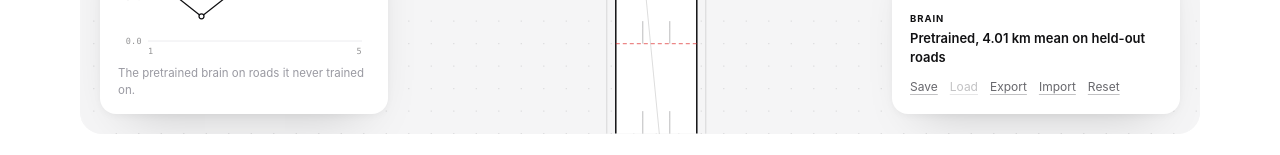
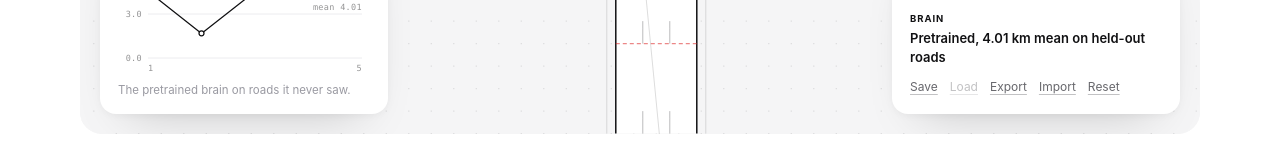
Before and after one commit to Stxqq/self-driving-car, a website with bundled scripts: page index.html in a window 1280 px wide. Shown: the part 946-1101 px from the top of the page. Built offline with nearby package versions, Linux system fonts and the light colour scheme; animation ran at ten frames a second; a web font is replaced by a local one.

Commit message:
chart: keep the reference label clear of the data

```diff
--- a/src/render/chart.js
+++ b/src/render/chart.js
@@ -52,8 +52,6 @@ export function drawChart(svg, { series, reference = null, empty = "" }) {
 
   if (reference) {
     el("line", { x1: left, x2: width - right, y1: y(reference.value), y2: y(reference.value), class: "chart-ref" }, svg);
-    const label = el("text", { x: width - right, y: y(reference.value) - 4, class: "chart-tick", "text-anchor": "end" }, svg);
-    label.textContent = reference.label;
   }
 
   for (const { values, stroke, width: w = 1.5, dots = false } of series) {
@@ -65,4 +63,14 @@ export function drawChart(svg, { series, reference = null, empty = "" }) {
       values.forEach((v, i) => el("circle", { cx: x(i), cy: y(v), r: 2.5, fill: "#fff", stroke, "stroke-width": 1.25 }, svg));
     }
   }
+
+  // last, so nothing draws over it, and on the side of the dashed line
+  // the newest point isn't on
+  if (reference) {
+    const latest = series.map((s) => s.values[s.values.length - 1]).filter((v) => v !== undefined);
+    const below = latest.some((v) => v >= reference.value);
+    const ly = y(reference.value) + (below ? 11 : -4);
+    const label = el("text", { x: width - right, y: ly, class: "chart-tick chart-label", "text-anchor": "end" }, svg);
+    label.textContent = reference.label;
+  }
 }
--- a/src/ui/app.js
+++ b/src/ui/app.js
@@ -162,7 +162,7 @@ function updateChart(session) {
     spec = () => {
       $("#chart-title").textContent = "Held-out roads";
       $("#chart-note").textContent = results ? `${results.runs.length} seeds · ${results.limits.seconds / 60} min` : "";
-      legend.textContent = "The pretrained brain on roads it never trained on.";
+      legend.textContent = "The pretrained brain on roads it never saw.";
       return {
         series: [{ values: results ? results.runs.map((r) => r.meters) : [], stroke: "#111113", width: 1.25, dots: true }],
         reference: reference && { ...reference, label: `mean ${km(results.meanMeters)}` },
--- a/styles.css
+++ b/styles.css
@@ -107,6 +107,7 @@ button { font: inherit; color: inherit; background: none; border: 0; cursor: poi
 .chart-grid { stroke: var(--hairline); stroke-width: 1; }
 .chart-ref { stroke: rgba(17, 17, 19, .4); stroke-width: 1; stroke-dasharray: 3 3; }
 .chart-tick { font: 500 8.5px var(--mono); fill: rgba(17, 17, 19, .45); letter-spacing: .04em; }
+.chart-label { paint-order: stroke; stroke: #fff; stroke-width: 3px; stroke-linejoin: round; }
 .chart-empty { font-size: 12px; fill: var(--gray); }
 .legend { margin-top: 8px; font-size: 11.5px; color: var(--gray); line-height: 1.45; }
 .legend i {
```
